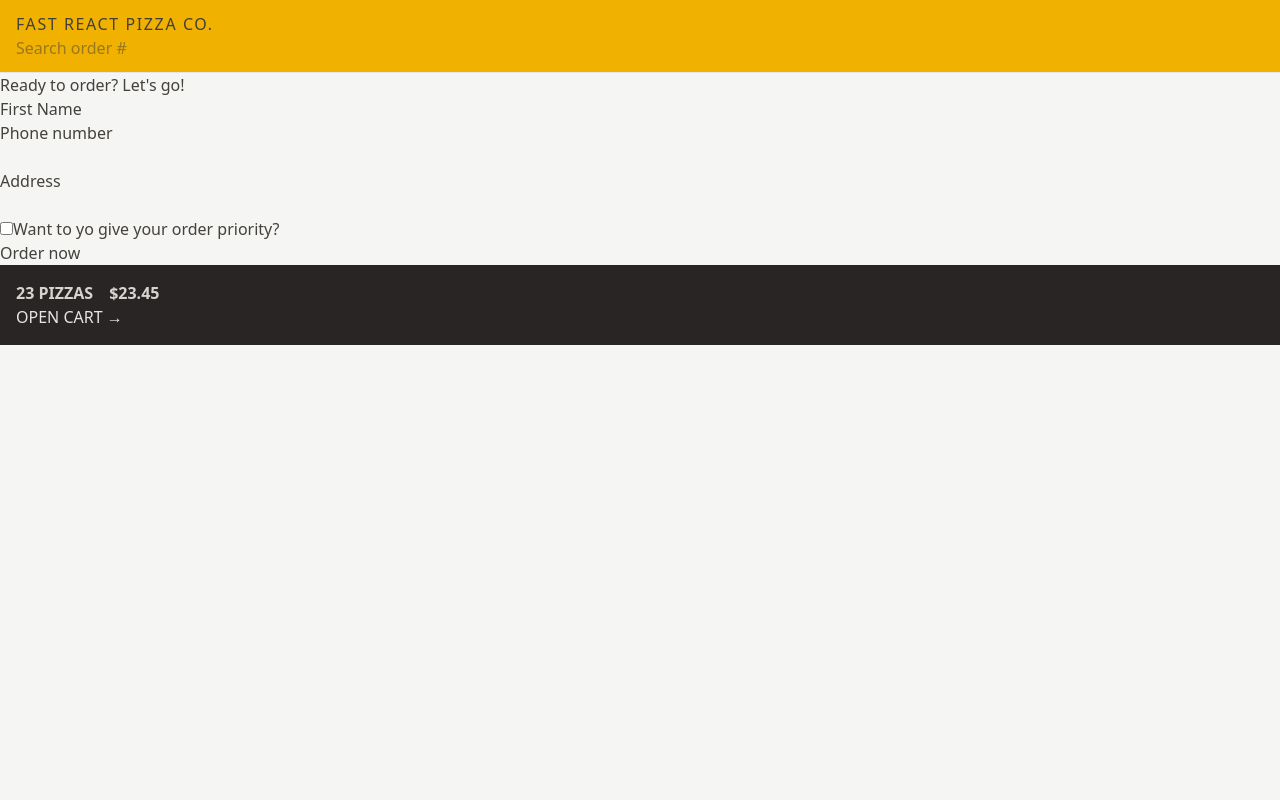
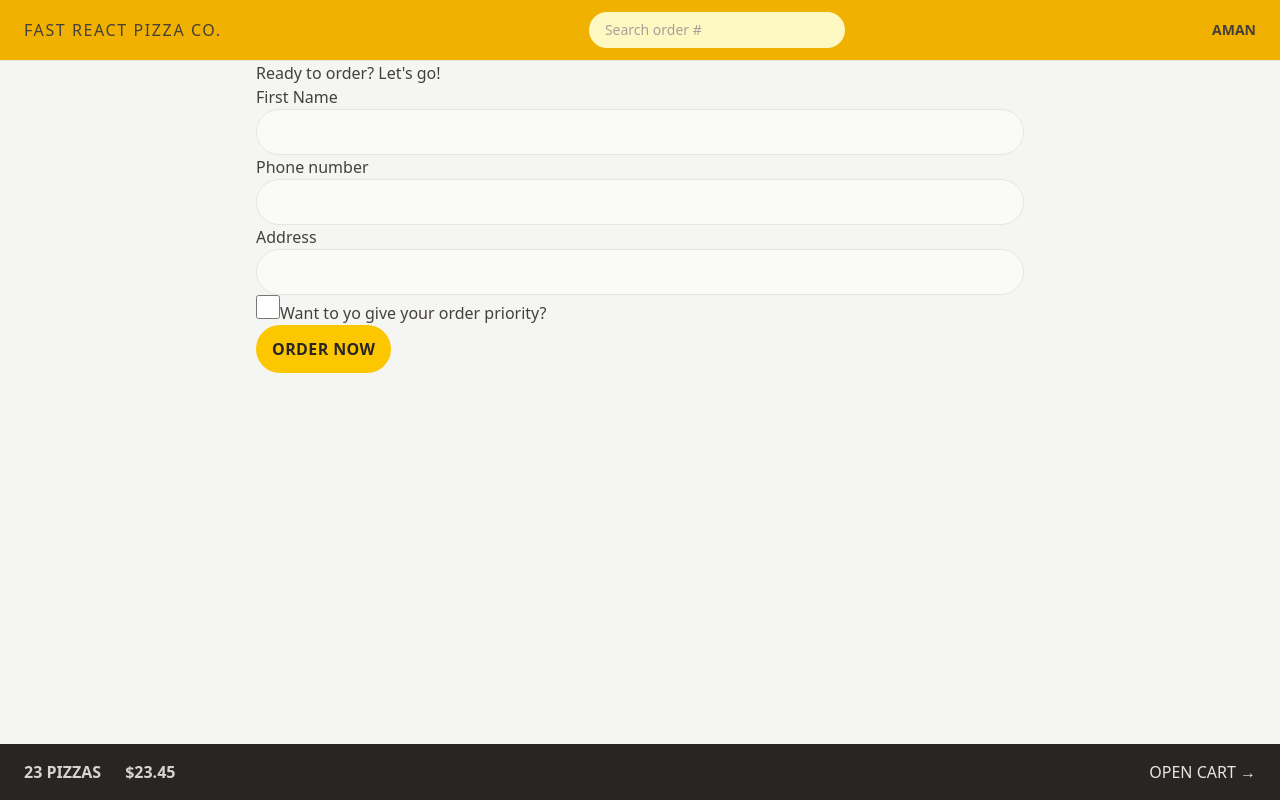
Before and after one commit to amankushwahacodes/fast-react-app, a React (Vite) app: page /order/new in a window 1280 px wide. Built offline with nearby package versions, Linux system fonts and the light colour scheme.

Commit message:
Added more tailwind

```diff
--- a/package.json
+++ b/package.json
@@ -12,21 +12,23 @@
   "dependencies": {
     "react": "^18.2.0",
     "react-dom": "^18.2.0",
-    "react-router-dom": "^6.30.1",
-    "tailwindcss": "^4.1.14"
+    "react-router-dom": "^6.30.1"
   },
   "devDependencies": {
     "@tailwindcss/vite": "^4.1.14",
     "@types/react": "^18.2.15",
     "@types/react-dom": "^18.2.7",
     "@vitejs/plugin-react": "^4.7.0",
+    "autoprefixer": "^10.4.21",
     "eslint": "^8.57.1",
     "eslint-config-react-app": "^7.0.1",
     "eslint-plugin-react": "^7.32.2",
     "eslint-plugin-react-hooks": "^4.6.0",
     "eslint-plugin-react-refresh": "^0.4.3",
+    "postcss": "^8.5.6",
     "prettier": "^3.6.2",
     "prettier-plugin-tailwindcss": "^0.6.14",
+    "tailwindcss": "^4.1.14",
     "vite": "^7.1.9",
     "vite-plugin-eslint": "^1.8.1"
   }
--- a/src/features/cart/Cart.jsx
+++ b/src/features/cart/Cart.jsx
@@ -29,7 +29,7 @@
 
   return (
     <div>
-      <Link to="/menu">&larr; Back to menu</Link>
+      <Link to="/menu" className="text-sm text-blue-500 hover:text-blue-600 hover:underline">&larr; Back to menu</Link>
 
       <h2>Your cart, %NAME%</h2>
 
--- a/src/features/cart/CartOverview.jsx
+++ b/src/features/cart/CartOverview.jsx
@@ -2,8 +2,8 @@
 
 function CartOverview() {
   return (
-    <div className="bg-stone-800 p-4 text-stone-200 uppercase">
-      <p className="space-x-4 font-semibold text-stone-300">
+    <div className="flex items-center justify-between bg-stone-800 px-4 py-4 text-sm text-stone-200 uppercase sm:px-6 md:text-base">
+      <p className="space-x-4 font-semibold text-stone-300 sm:space-x-6">
         <span>23 pizzas</span>
         <span>$23.45</span>
       </p>
--- a/src/features/order/CreateOrder.jsx
+++ b/src/features/order/CreateOrder.jsx
@@ -48,26 +48,32 @@
       <Form method="POST">
         <div>
           <label>First Name</label>
-          <input type="text" name="customer" required />
+          <input type="text" name="customer" required className="input" />
         </div>
 
         <div>
           <label>Phone number</label>
           <div>
-            <input type="tel" name="phone" required />
+            <input type="tel" name="phone" required className="input"/>
           </div>
         </div>
 
         <div>
           <label>Address</label>
           <div>
-            <input type="text" name="address" required />
+            <input
+              type="text"
+              name="address"
+              required
+              className="input"
+            />
           </div>
           {formErrors?.phone && <p>{formErrors.phone}</p>}
         </div>
 
         <div>
           <input
+            className="h-6 w-6 accent-yellow-400 focus:ring focus:ring-yellow-400 focus:outline-none focus:ring-offset-2"
             type="checkbox"
             name="priority"
             id="priority"
@@ -79,7 +85,10 @@
 
         <div>
           <input type="hidden" name="cart" value={JSON.stringify(cart)} />
-          <button disabled={isSubmitting}>
+          <button
+            disabled={isSubmitting}
+            className="inline-block rounded-full bg-yellow-400 px-4 py-3 font-semibold tracking-wide text-stone-800 uppercase transition-colors duration-300 hover:bg-yellow-300 focus:bg-yellow-300 focus:ring focus:ring-yellow-300 focus:ring-offset-2 focus:outline-none disabled:cursor-not-allowed"
+          >
             {" "}
             {isSubmitting ? "Placing order..." : "Order now"}
           </button>
--- a/src/features/order/SearchOrder.jsx
+++ b/src/features/order/SearchOrder.jsx
@@ -17,6 +17,7 @@
         placeholder="Search order #"
         value={query}
         onChange={(e) => setQuery(e.target.value)}
+        className="rounded-full px-4 py-2 text-sm bg-yellow-100 placeholder:text-stone-400 w-28 sm:w-64 sm:focus:w-72 transition-all duration-300 focus:outline-none focus:ring focus:ring-yellow-500 focus:ring-opacity-50"
       />
     </form>
   );
--- a/src/features/user/CreateUser.jsx
+++ b/src/features/user/CreateUser.jsx
@@ -9,13 +9,14 @@
 
   return (
     <form onSubmit={handleSubmit}>
-      <p>👋 Welcome! Please start by telling us your name:</p>
+      <p className="mb-4 text-sm text-stone-600 md:text-base">👋 Welcome! Please start by telling us your name:</p>
 
       <input
         type="text"
         placeholder="Your full name"
         value={username}
         onChange={(e) => setUsername(e.target.value)}
+        className="w-72"
       />
 
       {username !== "" && (
--- a/src/features/user/Username.jsx
+++ b/src/features/user/Username.jsx
@@ -1,9 +1,5 @@
 function Username() {
-    return (
-        <div className="text-sm font-semibold hidden">
-            Aman
-        </div>
-    )
+  return <div className="hidden text-sm font-semibold md:block">Aman</div>;
 }
 
-export default Username
+export default Username;
--- a/src/index.css
+++ b/src/index.css
@@ -1,18 +1,10 @@
 @import "tailwindcss";
 
-/* body {
-  font-family: system-ui, -apple-system, BlinkMacSystemFont, 'Segoe UI', Roboto,
-    Oxygen, Ubuntu, Cantarell, 'Open Sans', 'Helvetica Neue', sans-serif;
-  background-color: #f7f7f7;
-  color: #444;
+@layer components{
+  .input {
+    @apply w-full rounded-full border border-stone-200 px-4 py-2 text-sm transition-all duration-300 focus:ring focus:ring-yellow-400 focus:outline-none md:px-6 md:py-3 bg-stone-50;
+  }
 }
-
-.layout {
-  display: grid;
-  grid-template-rows: auto 1fr auto;
-  gap: 32px;
-  height: 100dvh;
-} */
 
 /* https://dev.to/afif/i-made-100-css-loaders-for-your-next-project-4eje */
 .loader {
--- a/src/ui/AppLayout.jsx
+++ b/src/ui/AppLayout.jsx
@@ -8,12 +8,14 @@
   console.log(navigation);
   const isLoading = navigation.state === "loading";
   return (
-    <div className="layout">
+    <div className="grid h-screen grid-rows-[auto_1fr_auto]">
       {isLoading && <Loader />}
       <Header />
-      <main>
-        <Outlet />
-      </main>
+      <div className="overflow-scroll">
+        <main className="mx-auto max-w-3xl overflow-scroll ">
+          <Outlet />
+        </main>
+      </div>
 
       <CartOverview />
     </div>
--- a/src/ui/Header.jsx
+++ b/src/ui/Header.jsx
@@ -4,7 +4,7 @@
 
 function Header() {
   return (
-    <header className="border-b border-stone-200 bg-yellow-500 px-4 py-3 uppercase">
+    <header className="flex items-center justify-between border-b border-stone-200 bg-yellow-500 px-4 py-3 uppercase sm:px-6">
       <Link to="/" className="tracking-widest">
         Fast React Pizza Co.{" "}
       </Link>
--- a/src/ui/Home.jsx
+++ b/src/ui/Home.jsx
@@ -2,8 +2,8 @@
 
 function Home() {
   return (
-    <div className="my-10 text-center">
-      <h1 className="mb-8 text-xl font-semibold">
+    <div className="my-10 px-4 text-center sm:my-16">
+      <h1 className="mb-8 text-xl font-semibold md:text-3xl">
         The best pizza.
         <br />
         <span className="text-yellow-500">
```
Also changed, not shown: 1 other file (tests, documents, lock files or other folders).
